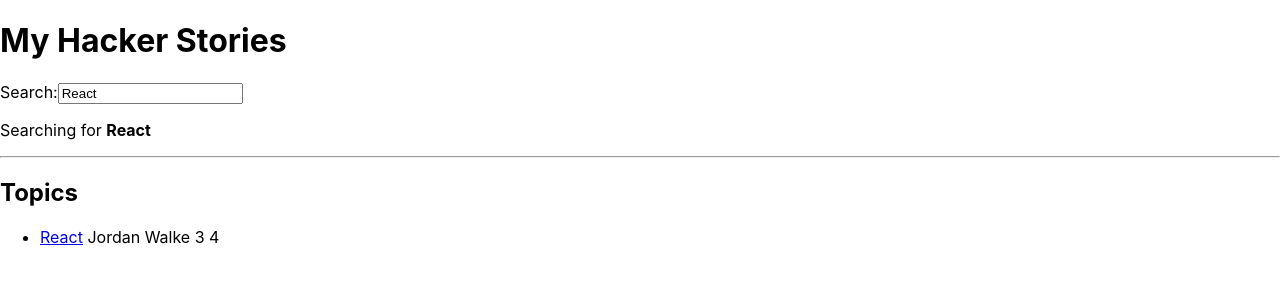
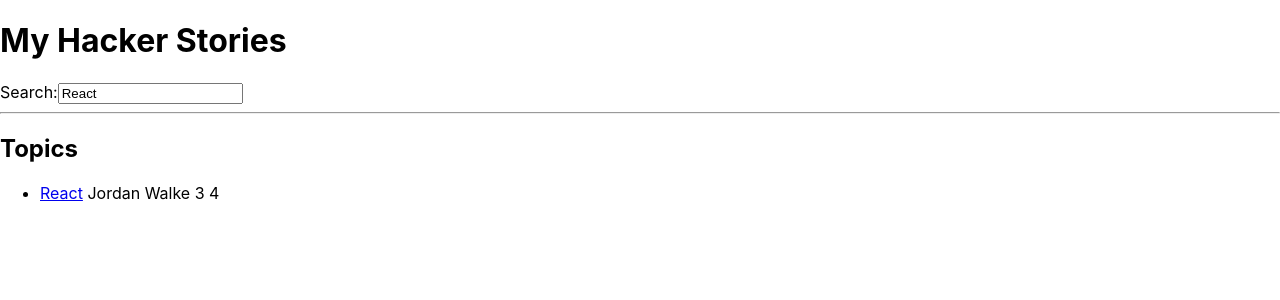
Before and after one commit to cph2134/hackerStories, a React (Create React App) app: page / in a window 1280 px wide. Shown: the top 300 px of the page. Built offline with nearby package versions, Linux system fonts and the light colour scheme.

Commit message:
generalized search component to InputWithLabel

```diff
--- a/src/App.js
+++ b/src/App.js
@@ -48,10 +48,11 @@ const App = () => {
   return (
     <div>
       <h1>My Hacker Stories</h1>
-      <Search
-        onSearch={handleSearch}
-        searchTerm={searchTerm}
-        setSearchTerm={setSearchTerm}
+      <InputWithLabel
+        onInputChange={handleSearch}
+        value={searchTerm}
+        label="Search"
+        id="search"
       />
       <hr />
       <List list={searchedStories} />
@@ -59,34 +60,29 @@ const App = () => {
   );
 };
 
-const Search = ({ onSearch, searchTerm, setSearchTerm }) => {
+const InputWithLabel = ({ onInputChange, id, label, value, type = "text" }) => {
   console.log("Search renders");
 
-  const handleChange = (e) => {
-    onSearch(e);
-  };
+  // const handleChange = (e) => {
+  //   onSearch(e);
+  // };
 
   return (
-    <div>
-      <label htmlFor="search" />
-      Search:
-      <input
-        id="search"
-        type="text"
-        value={searchTerm}
-        onChange={handleChange}
-      />
-      <p>
-        Searching for <strong>{searchTerm}</strong>
-      </p>
-    </div>
+    <>
+      <label htmlFor={id} />
+      {label}:
+      <input id={id} type={type} value={value} onChange={onInputChange} />
+      {/* <p>
+        Searching for <strong>{value}</strong>
+      </p> */}
+    </>
   );
 };
 
 const List = ({ list }) => {
   console.log("list renders");
   return (
-    <div>
+    <>
       <h2>Topics</h2>
       <ul>
         {list.length === 0 ? (
@@ -95,7 +91,7 @@ const List = ({ list }) => {
           list.map(({ objectID, ...item }) => <Item key={objectID} {...item} />)
         )}
       </ul>
-    </div>
+    </>
   );
 };
 
```
